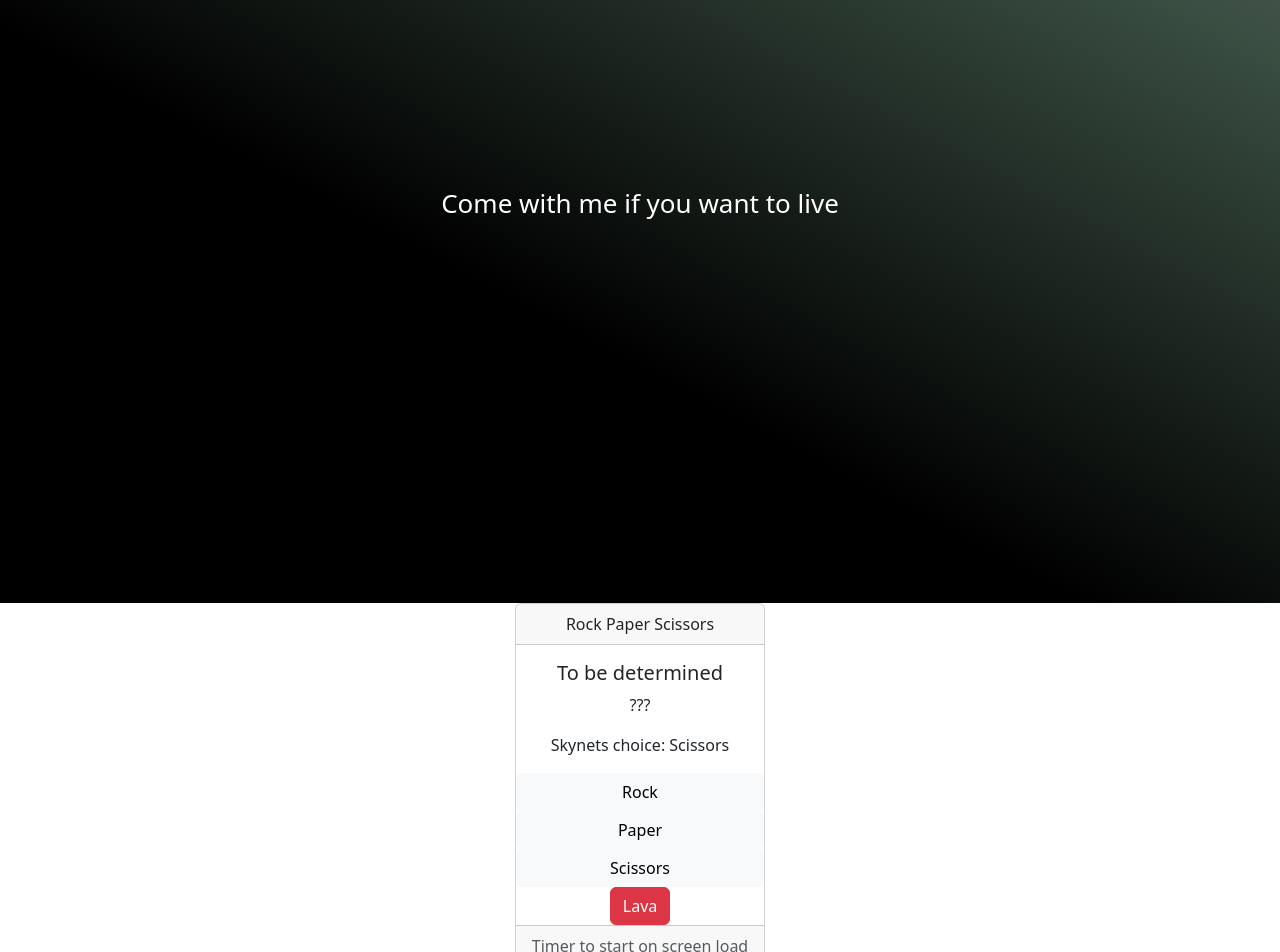
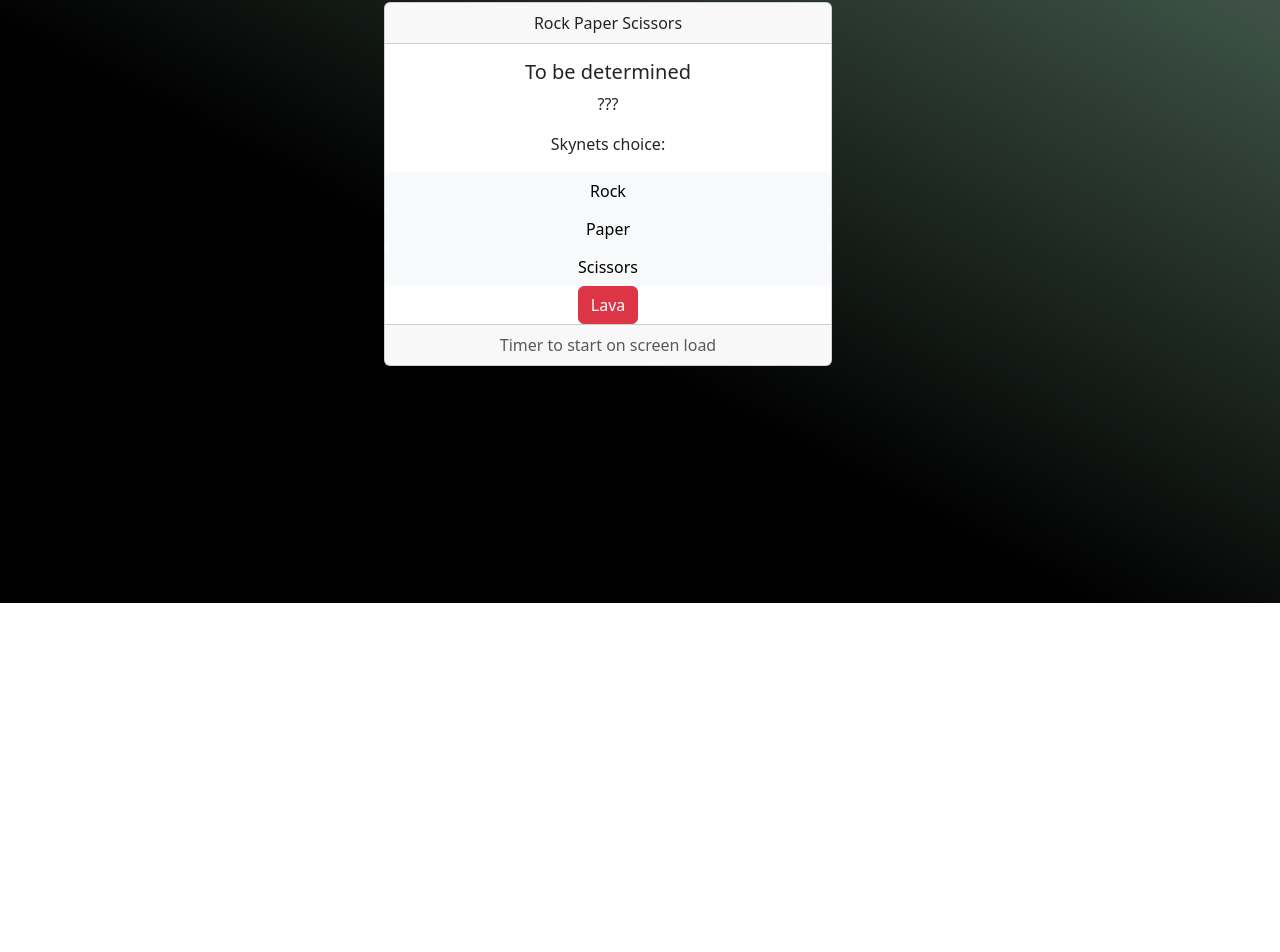
Before and after one commit to Csolly89/RockpaperScissors, a React (Create React App) app: page / in a window 1280 px wide. Shown: the part 197-1149 px from the top of the page. After the commit the page ends 800 px from the top, so only its background shows below. Built offline with nearby package versions, Linux system fonts and the light colour scheme.

Commit message:
returns from Judgement are wrong..

```diff
--- a/src/App.css
+++ b/src/App.css
@@ -6,7 +6,6 @@
 }
 
 .App header {
-  min-height: 100vh;
   display: flex;
   flex-direction: column;
   align-items: center;
@@ -15,10 +14,10 @@
   color: white;
 }
 
-.main{
-  display:flex;
-  justify-content: center;
-  align-items: center;
-  min-width: 35vw;
-
+.card{
+  max-width: 35vw;
+  display:grid;
+  position:relative;
+  left: 30vw;
+  top: 20vh;
 }
--- a/src/App.js
+++ b/src/App.js
@@ -1,11 +1,54 @@
+// style and hook imports
 import "./App.css";
-import Main from "./Components/MainCard";
+import { useState, useEffect } from "react";
+import Button from "react-bootstrap/Button";
+import Card from "react-bootstrap/Card";
+// local imports
+import Lava from "./Components/Lava";
+import Skynet from "./Components/Skynet";
+import Judgement from "./Components/Judgement";
 
 function App() {
+	const [choice, setChoice] = useState("");
+	const [skynet, setSkynet] = useState("");
+	const [winner, setWinner] = useState("");
+	// console.log(choice);
+
+	useEffect(() => {
+		const skynetChoice = Skynet();
+		setSkynet(skynetChoice);
+		console.log(skynet, "skynet");
+		console.log(choice, "choice");
+		const result = `${Judgement(choice, skynetChoice)}`;
+		setWinner(result);
+		console.log(winner);
+	}, [choice]);
+
+	// console.log(winner);
 	return (
 		<div className="App">
-			<header> Come with me if you want to live</header>
-			<Main />
+			<header>Come with me if you want to Live</header>
+			<Card id="card" className="text-center">
+				<Card.Header>Rock Paper Scissors</Card.Header>
+				<Card.Body>
+					<Card.Title>To be determined</Card.Title>
+					<Card.Text>???</Card.Text>
+				</Card.Body>
+				<p>Skynets choice: </p>
+				<Button onClick={(e) => setChoice("Rock")} variant="light">
+					Rock
+				</Button>
+				<Button onClick={(e) => setChoice("Paper")} variant="light">
+					Paper
+				</Button>
+				<Button onClick={(e) => setChoice("Scissors")} variant="light">
+					Scissors
+				</Button>
+				<Lava />
+				<Card.Footer className="text-muted">
+					Timer to start on screen load
+				</Card.Footer>
+			</Card>
 		</div>
 	);
 }
--- a/src/Components/Judgement.js
+++ b/src/Components/Judgement.js
@@ -1,15 +1,16 @@
-function Judgement(choice, skynet) {
+export default function Judgement(choice, skynet) {
+	// console.log("this is button", choice, "this is skynet", skynet);
+	const winConditions = {
+		Rock: "Paper",
+		Paper: "Scissors",
+		Scissors: "Rock",
+	};
+
 	if (choice === skynet) {
-		return "draw";
-	} else if (
-		(choice === "rock" && skynet === "scissors") ||
-		(choice === "paper" && skynet === "rock") ||
-		(choice === "scissors" && skynet === "paper")
-	) {
-		return "you";
+		return "DRAW";
+	} else if (winConditions[choice] === skynet) {
+		return "Mankind";
 	} else {
-		return "skynet";
+		return "Skynet";
 	}
 }
-
-export default Judgement;
--- a/src/Components/MainCard.js
+++ /dev/null
@@ -1,54 +0,0 @@
-// style and hook imports
-import "../App.css";
-import { useState, useEffect } from "react";
-import Button from "react-bootstrap/Button";
-import Card from "react-bootstrap/Card";
-// local imports
-import Lava from "./Buttons/Lava";
-import Skynet from "./Skynet";
-import Judgement from "./Judgement";
-
-function Main() {
-	const [choice, setChoice] = useState("");
-	const [skynet, setSkynet] = useState("");
-	const [winner, setWinner] = useState("");
-	// console.log(choice);
-
-	useEffect(() => {
-		const skynetChoice = { Skynet };
-		setSkynet(skynetChoice);
-		console.log(skynetChoice);
-		const result = <Judgement choice={choice} skynet={skynet} />;
-		setWinner(result);
-	}, [choice]);
-
-	return (
-		<div className="main">
-			<Card className="text-center">
-				<Card.Header>Rock Paper Scissors</Card.Header>
-				<Card.Body>
-					<Card.Title>To be determined</Card.Title>
-					<Card.Text>???</Card.Text>
-				</Card.Body>
-				<p>
-					Skynets choice: <Skynet />
-				</p>
-				<Button onClick={(e) => setChoice("Rock")} variant="light">
-					Rock
-				</Button>
-				<Button onClick={(e) => setChoice("Paper")} variant="light">
-					Paper
-				</Button>
-				<Button onClick={(e) => setChoice("Scissors")} variant="light">
-					Scissors
-				</Button>
-				<Lava />
-				<Card.Footer className="text-muted">
-					Timer to start on screen load
-				</Card.Footer>
-			</Card>
-		</div>
-	);
-}
-
-export default Main;
--- a/src/Components/Skynet.js
+++ b/src/Components/Skynet.js
@@ -1,4 +1,4 @@
-function Skynet() {
+export default function Skynet() {
 	const randNum = Math.floor(Math.random() * 3);
 	if (randNum === 0) {
 		return "Rock";
@@ -8,5 +8,3 @@ function Skynet() {
 		return "Scissors";
 	}
 }
-
-export default Skynet;
```
Also changed, not shown: src/Components/Lava.js (renamed from src/Components/Buttons/Lava.js).
